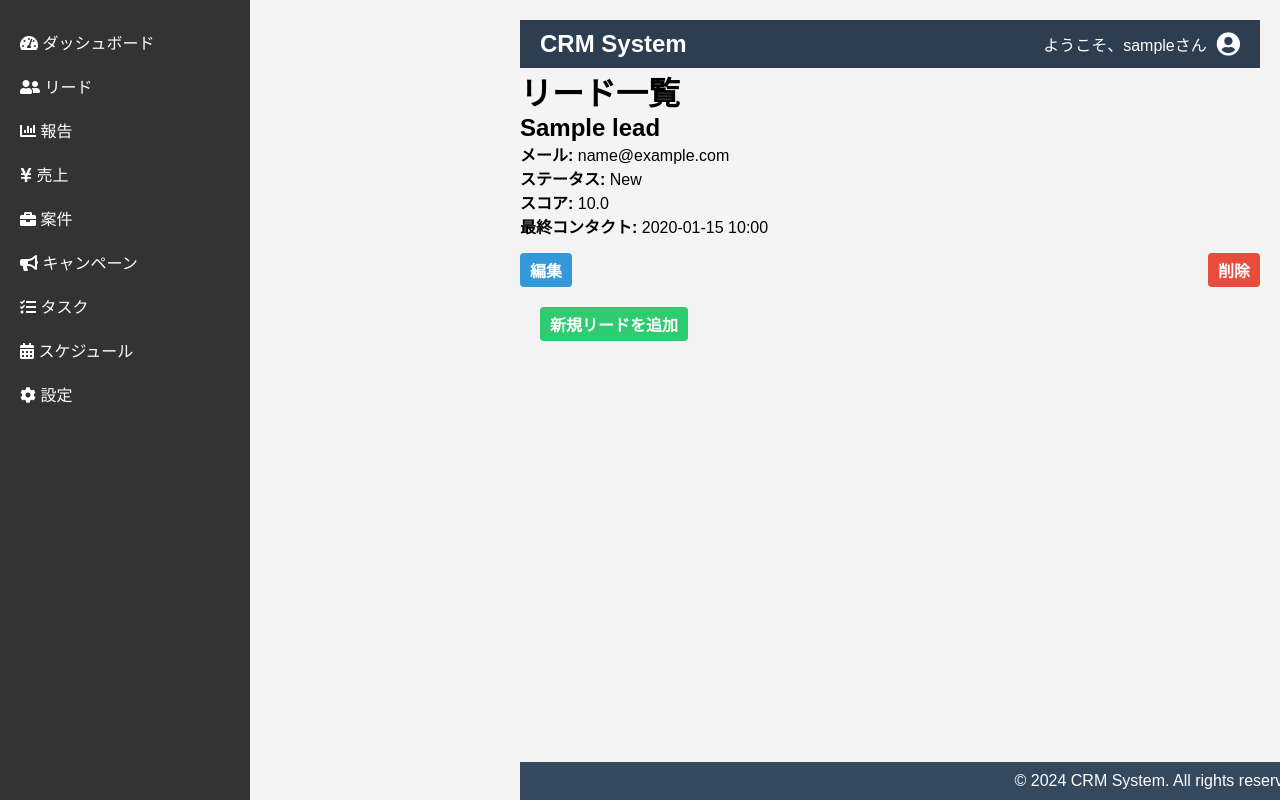
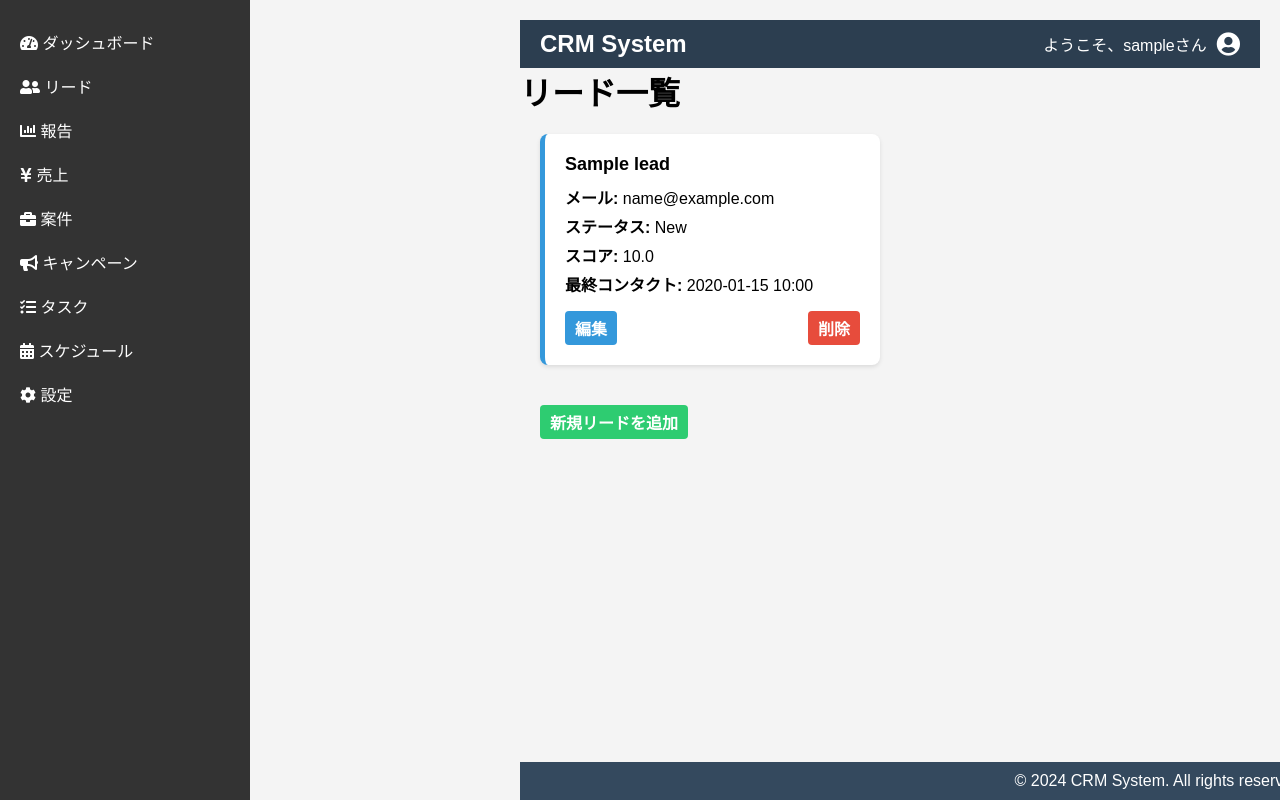
Before and after one commit to macnishio/CRMbyReplitCreate, a Flask app: page /leads in a window 1280 px wide. Run offline with Flask 3, Linux system fonts and the light colour scheme; a user stored in the database is signed in; tables that the repository leaves empty hold one stand-in row (values such as "Sample post").

Commit message:
Agent step completed: Update leads, schedules, and tasks views to card format

```diff
--- a/static/css/styles.css
+++ b/static/css/styles.css
@@ -116,15 +116,22 @@ body {
     }
 }
 
-/* Existing opportunity card styles */
-.opportunity-grid {
+/* Card Grid Styles */
+.opportunity-grid,
+.lead-grid,
+.schedule-grid,
+.task-grid {
     display: grid;
     grid-template-columns: repeat(auto-fill, minmax(300px, 1fr));
     gap: 20px;
     padding: 20px;
 }
 
-.opportunity-card {
+/* Card Styles */
+.opportunity-card,
+.lead-card,
+.schedule-card,
+.task-card {
     background-color: #fff;
     border-radius: 8px;
     box-shadow: 0 2px 4px rgba(0, 0, 0, 0.1);
@@ -132,16 +139,25 @@ body {
     transition: transform 0.3s ease;
 }
 
-.opportunity-card:hover {
+.opportunity-card:hover,
+.lead-card:hover,
+.schedule-card:hover,
+.task-card:hover {
     transform: translateY(-5px);
 }
 
-.opportunity-card h2 {
+.opportunity-card h2,
+.lead-card h2,
+.schedule-card h2,
+.task-card h2 {
     font-size: 18px;
     margin-bottom: 10px;
 }
 
-.opportunity-card p {
+.opportunity-card p,
+.lead-card p,
+.schedule-card p,
+.task-card p {
     margin-bottom: 5px;
 }
 
@@ -173,3 +189,26 @@ body {
     margin-top: 20px;
     margin-left: 20px;
 }
+
+/* Specific card styles */
+.lead-card {
+    border-left: 5px solid #3498db;
+}
+
+.schedule-card {
+    border-left: 5px solid #f39c12;
+}
+
+.task-card {
+    border-left: 5px solid #2ecc71;
+}
+
+.task-card .completed {
+    color: #27ae60;
+    font-weight: bold;
+}
+
+.task-card .not-completed {
+    color: #e74c3c;
+    font-weight: bold;
+}
```
Also changed, not shown: templates/tasks/list_tasks.html (added, +23 -0 lines), image.png.
